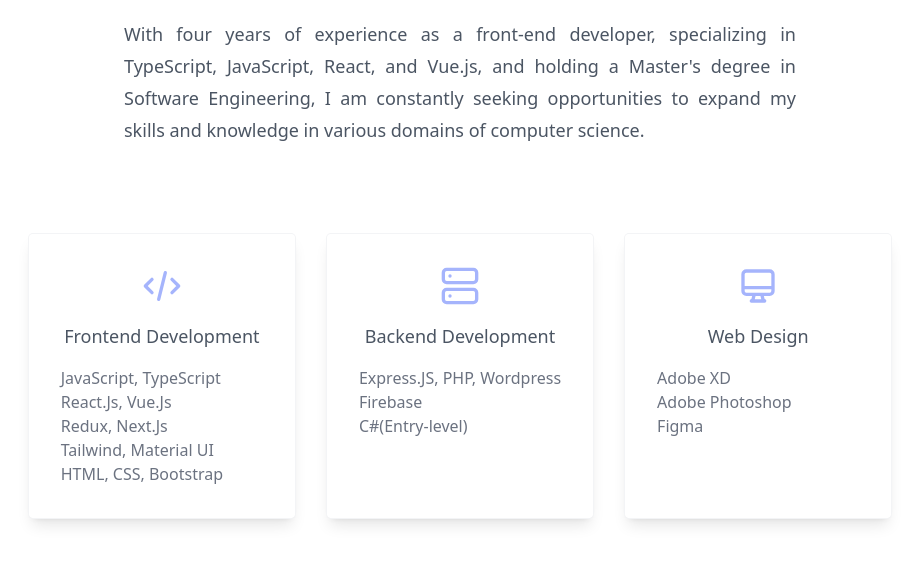
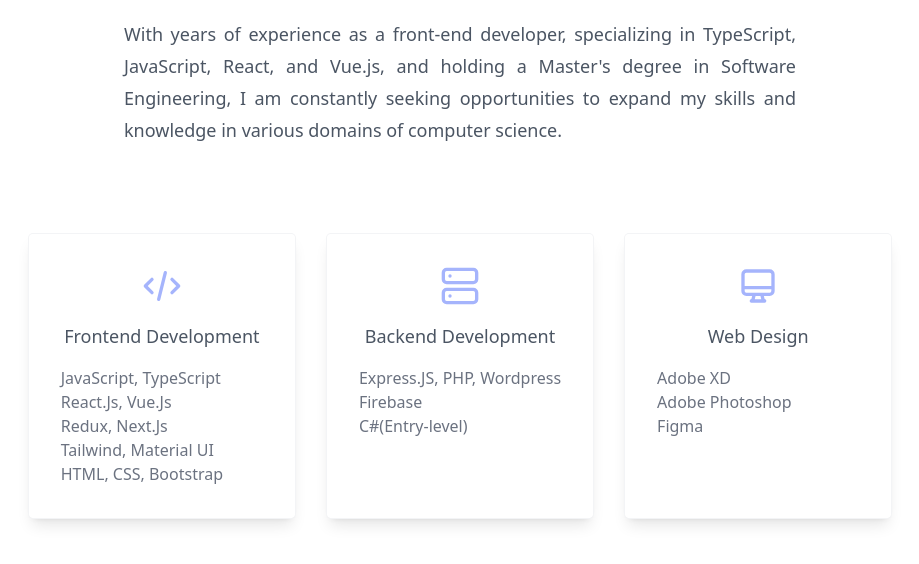
Before and after one commit to zahrahkm/zahrahakimi.github.io, an Astro site: page /Skills in a window 1280 px wide. Shown: the part 174-738 px from the top of the page, without its empty margins (180-1099 px from the left). Built offline with nearby package versions, Linux system fonts and the light colour scheme; Astro itself is replaced by a stand-in of ours.

Commit message:
Update Skills.astro

```diff
--- a/src/pages/Skills.astro
+++ b/src/pages/Skills.astro
@@ -7,7 +7,7 @@
     <div class="mx-auto max-w-2xl mb-4 sm:mb-2">
       <h2 class="text-xl font-normal tracking-tight text-gray-800 sm:text-4xl text-center">What I Do?</h2>
       <p class="mt-6 text-lg leading-8 text-gray-600 text-justify">
-        With four years of experience as a front-end developer, specializing in TypeScript, JavaScript, React, and Vue.js, and holding a Master's degree in Software Engineering, I am constantly seeking opportunities to expand my skills and knowledge in various domains of computer science.
+        With years of experience as a front-end developer, specializing in TypeScript, JavaScript, React, and Vue.js, and holding a Master's degree in Software Engineering, I am constantly seeking opportunities to expand my skills and knowledge in various domains of computer science.
       </p>
     </div>
   </div>
```
